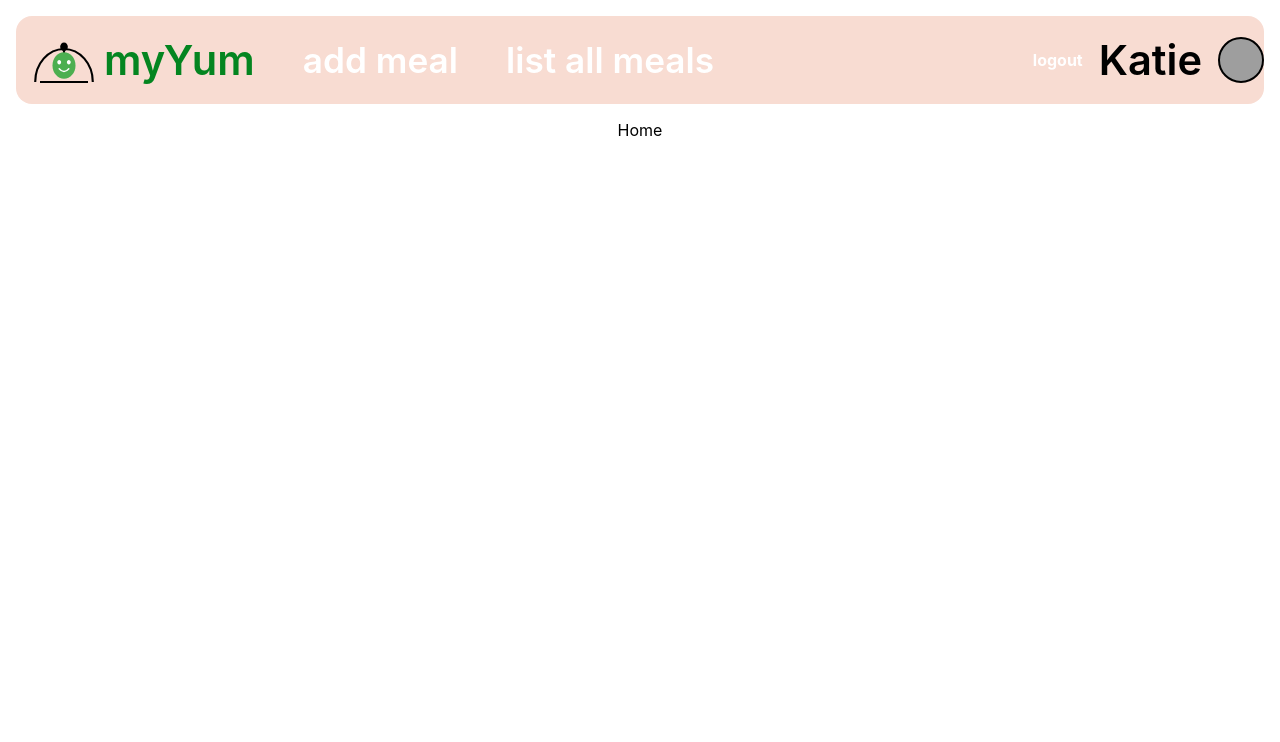
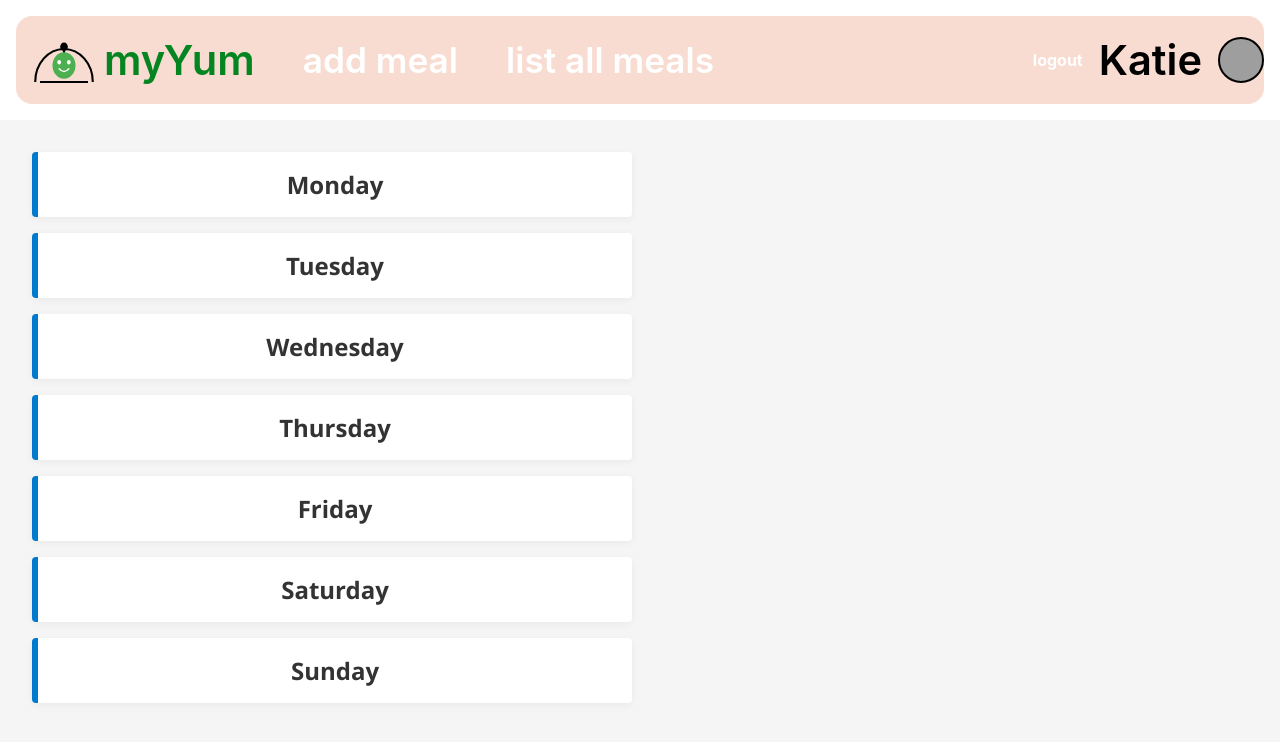
Before and after one commit to itsevgenii/myYum, a React (Vite) app in the folder client/myYum/: page / in a window 1280 px wide. Shown: the top 742 px of the page. Built offline with nearby package versions, Linux system fonts and the light colour scheme; grey boxes are pictures that could not be loaded.

Commit message:
added styling to home page

```diff
--- a/client/myYum/src/pages/Home.jsx
+++ /dev/null
@@ -1,7 +0,0 @@
-import React from "react";
-
-const Home = () => {
-  return <div>Home</div>;
-};
-
-export default Home;
--- /dev/null
+++ b/client/myYum/src/pages/home/Home.jsx
@@ -0,0 +1,64 @@
+import React, { useState, useEffect } from "react";
+import styles from "./Home.module.css";
+
+const Home = () => {
+  const [dataWeekDays, setDataWeekDays] = useState([]);
+  const [data, setData] = useState([
+    { id: 1, name: "Monday" },
+    { id: 2, name: "Tuesday" },
+    { id: 3, name: "Wednesday" },
+    { id: 4, name: "Thursday" },
+    { id: 5, name: "Friday" },
+    { id: 6, name: "Saturday" },
+    { id: 7, name: "Sunday" },
+  ]);
+  const [meals, setMeals] = useState([]);
+
+  const fetchData = async () => {
+    try {
+      const response = await fetch("http://localhost:3003/");
+      if (!response.ok) {
+        throw new Error("Network response was not ok");
+      }
+      const dataWeekDays = await response.json();
+      const meals = dataWeekDays.meals;
+      setMeals(meals);
+      setDataWeekDays(dataWeekDays.weekDays);
+      console.log(dataWeekDays);
+    } catch (error) {
+      console.error("Error fetching data:", error);
+    }
+  };
+
+  useEffect(() => {
+    fetchData();
+  }, []);
+
+  return (
+    <div className={styles.container}>
+      <ul className={styles.list}>
+        {data.map((item) => (
+          <li key={item.id} className={styles.item}>
+            <h1 className={styles.title}>
+              <a href="#" className={styles.link}>
+                {item.name}
+              </a>
+            </h1>
+          </li>
+        ))}
+      </ul>
+      <div className={styles.mealsContainer}>
+        <ul className={styles.mealsList}>
+          {meals.map((meal) => (
+            <li key={meal.id} className={styles.mealItem}>
+              <h3 className={styles.mealName}>{meal.name}</h3>
+              <p className={styles.mealDescription}>{meal.description}</p>
+            </li>
+          ))}
+        </ul>
+      </div>
+    </div>
+  );
+};
+
+export default Home;
--- /dev/null
+++ b/client/myYum/src/pages/home/Home.module.css
@@ -0,0 +1,46 @@
+.container {
+  display: flex;
+  justify-content: flex-start;
+  padding: 2rem;
+  background-color: #f5f5f5;
+  min-height: 100vh;
+  font-family: "Segoe UI", Tahoma, Geneva, Verdana, sans-serif;
+}
+
+.list {
+  list-style: none;
+  padding: 0;
+  margin: 0;
+  width: 100%;
+  max-width: 600px;
+}
+
+.item {
+  background-color: #ffffff;
+  padding: 1rem 1.5rem;
+  margin-bottom: 1rem;
+  border-left: 6px solid #007acc;
+  box-shadow: 0 2px 8px rgba(0, 0, 0, 0.05);
+  border-radius: 4px;
+  transition: transform 0.2s ease-in-out;
+}
+
+.item:hover {
+  transform: translateX(5px);
+}
+
+.title {
+  margin: 0;
+  font-size: 1.5rem;
+  color: #333333;
+}
+
+.link {
+  text-decoration: none;
+  color: inherit;
+  transition: color 0.2s ease-in-out;
+}
+
+.link:hover {
+  color: #007acc;
+}
--- a/client/myYum/src/routes.jsx
+++ b/client/myYum/src/routes.jsx
@@ -1,7 +1,7 @@
 import MainLayout from "./layout/MainLayout";
 import AddMeal from "./pages/AddMeal";
 import AllMeals from "./pages/AllMeals";
-import Home from "./pages/Home";
+import Home from "./pages/Home/Home.jsx";
 import NotFound from "./pages/NotFound.jsx";
 import Login from "./pages/login/Login";
 
```
